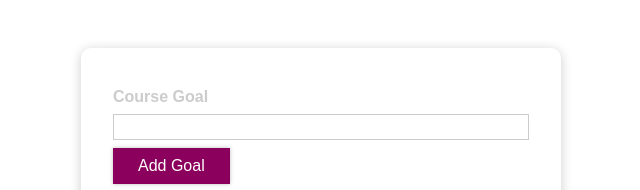
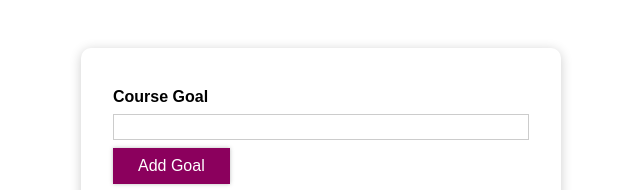
Before and after one commit to RaniAgus/react-the-complete-course, a React (Create React App) app in the folder 01-starting-project/: page / in a window 1280 px wide. Shown: the top 190 px of the page, without its empty margins (319-959 px from the left). Built offline with nearby package versions, Linux system fonts and the light colour scheme.

Commit message:
76 - setting css classes dynamically

```diff
--- a/01-starting-project/src/components/CourseGoals/CourseInput/CourseInput.css
+++ b/01-starting-project/src/components/CourseGoals/CourseInput/CourseInput.css
@@ -22,3 +22,12 @@
   background: #fad0ec;
   border-color: #8b005d;
 }
+
+.form-control.invalid input {
+  border-color: red;
+  background-color: #ffd7d7;
+}
+
+.form-control.invalid label {
+  color: red;
+}
--- a/01-starting-project/src/components/CourseGoals/CourseInput/CourseInput.jsx
+++ b/01-starting-project/src/components/CourseGoals/CourseInput/CourseInput.jsx
@@ -23,22 +23,14 @@
       return;
     }
     props.onAddGoal(enteredValue);
+    setEnteredValue('');
   };
 
   return (
     <form onSubmit={formSubmitHandler}>
-      <div className="form-control">
-        <label style={{ color:  isValid ? '#ccc' : 'red' }}>
-          Course Goal
-        </label>
-        <input
-          style={{
-            borderColor: isValid ? '#ccc' : 'red',
-            background: isValid ? 'transparent' : 'salmon',
-          }}
-          type="text"
-          onChange={goalInputChangeHandler}
-        />
+      <div className={`form-control ${isValid ? '' : 'invalid'}`}>
+        <label>Course Goal</label>
+        <input type="text" value={enteredValue} onChange={goalInputChangeHandler} />
       </div>
       <Button type="submit">Add Goal</Button>
     </form>
```
